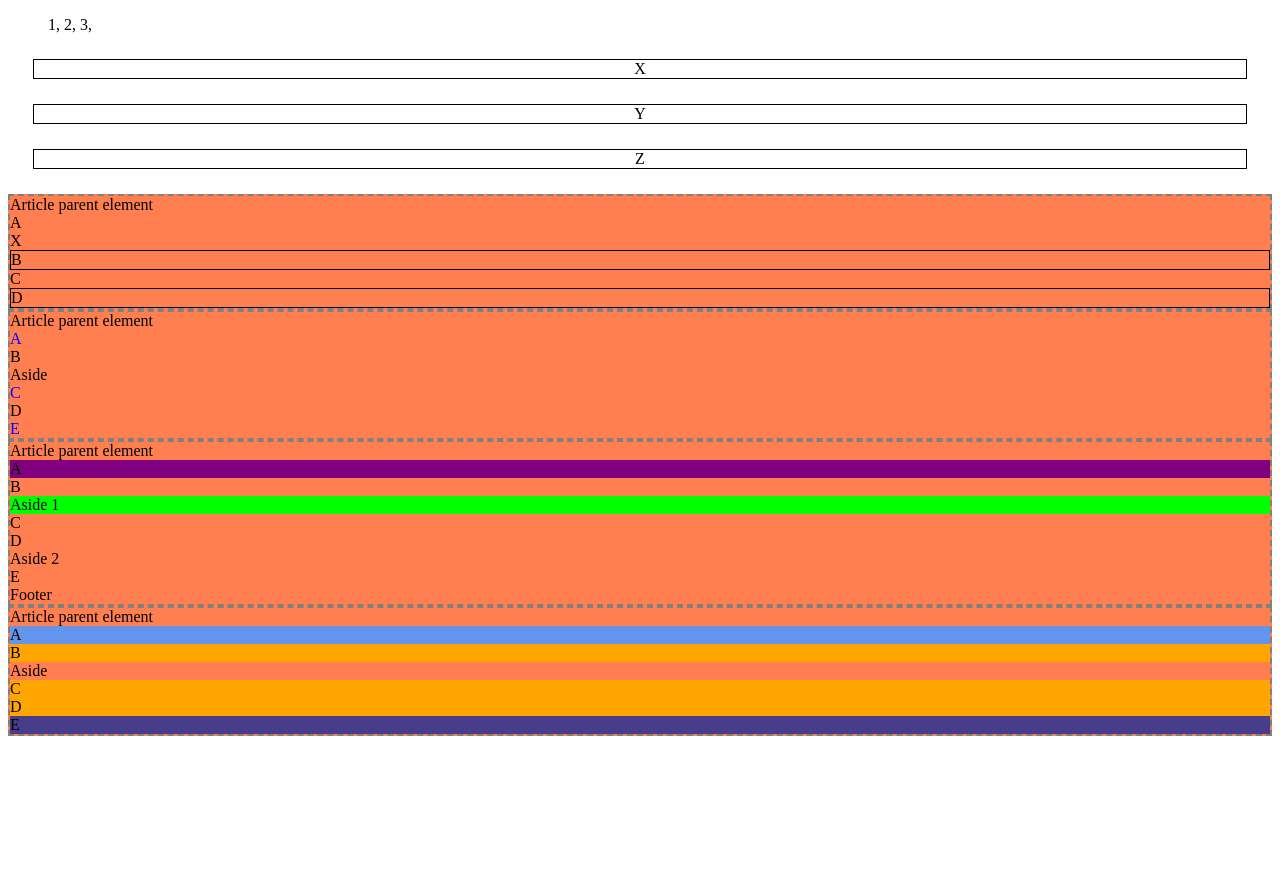
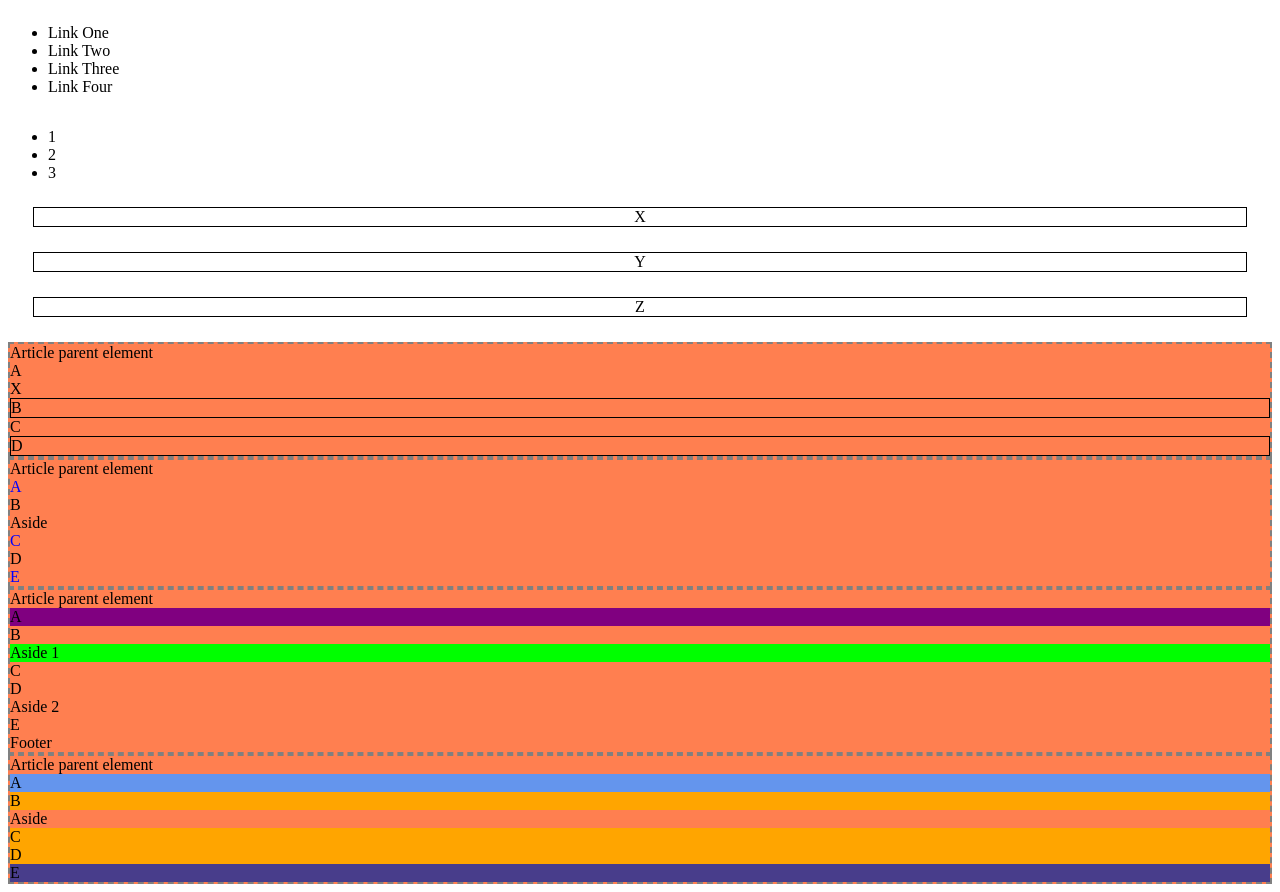
Before and after one commit to alexfont321/pseudoClasses, a plain HTML site: page index.html in a window 1280 px wide. Before the commit the page ends 800 px from the top, so only its background shows below. Drawn offline with Linux system fonts and the light colour scheme.

Commit message:
last practice done

```diff
--- a/index.html
+++ b/index.html
@@ -8,6 +8,17 @@
     <title>Pseudo Class Selectors</title>
     <link rel="stylesheet" href="styles.css">
 </head>
+
+
+<nav>
+    <ul>
+        <li>Link One</li>
+        <li>Link Two</li>
+        <li>Link Three</li>
+        <li>Link Four</li>
+
+    </ul>
+</nav>
 
 <body>
     <ul class="top">
@@ -56,6 +67,12 @@
         <section> D </section>
         <section> E </section>
     </article>
+
+
+
+
+
+
     <script src="main.js"></script>
 </body>
 
--- a/styles.css
+++ b/styles.css
@@ -1,9 +1,9 @@
-li {
+/* li {
     display: inline;
 }
 li:after {
     content: ", "
-}
+} */
 
 span {
     text-align: center;
@@ -49,3 +49,24 @@ article {
     background-color: coral;
 
 }
+
+
+/*Second Part of the Practice*/
+
+nav {
+    display: flex;
+
+}
+
+ul {
+
+}
+
+ul li:hover {
+    background-color: rgb(95, 9, 84);
+    color: olivedrab;
+}
+
+ul li:active {
+    font-size: 2em;;
+}
```
